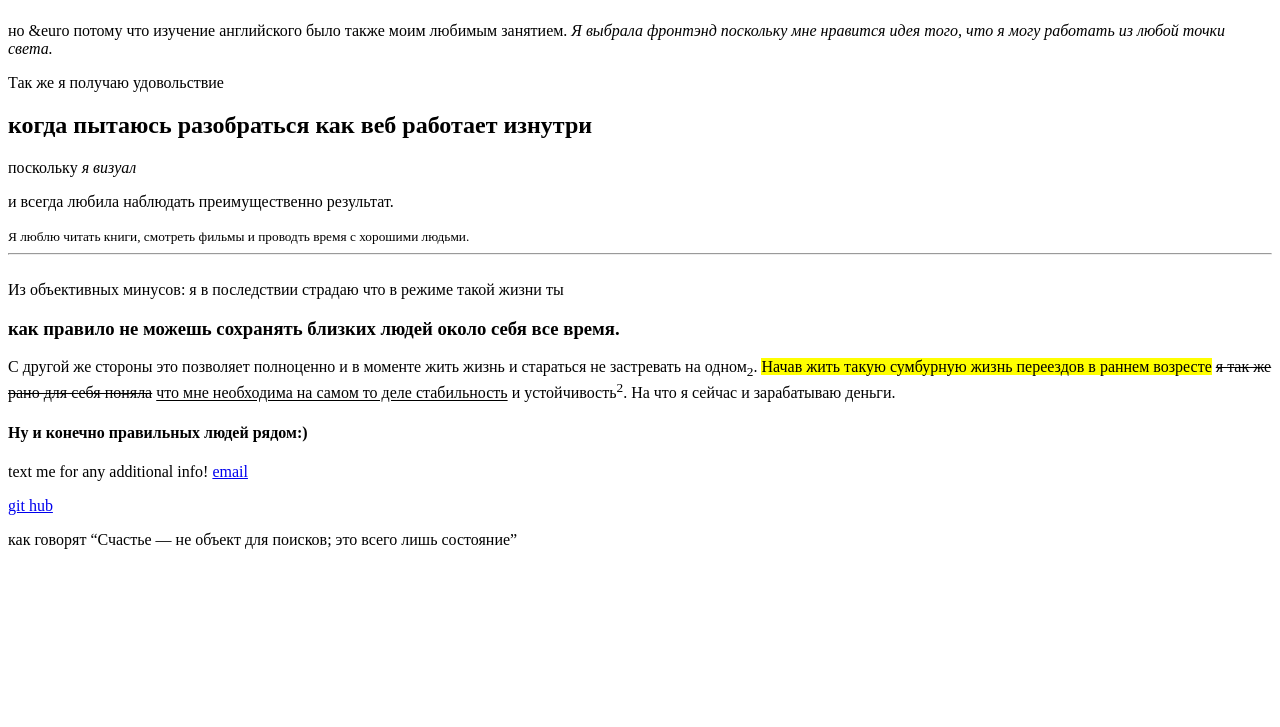
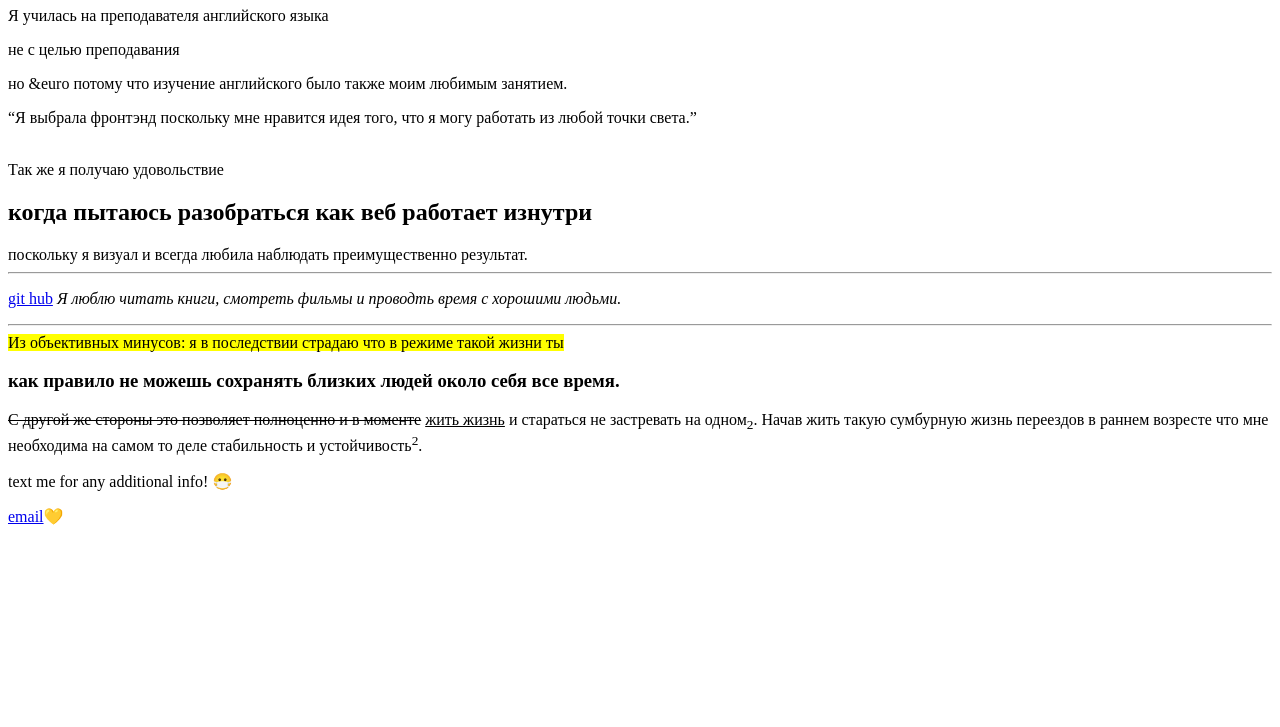
Before and after one commit to kamarova/if-html, a website: page about/index.html in a window 1280 px wide. Shown: the part 73-800 px from the top of the page. Drawn offline with Linux system fonts and the light colour scheme.

Commit message:
used 1 quote, 4 headlines, 1 horizontal line, github and mail links, stiling tags, few emoji

```diff
--- a/about/index.html
+++ b/about/index.html
@@ -5,9 +5,22 @@
     <title>Моя первая страница</title>
 </head>
 <body>
-<strong>Меня зовут Алена</strong> и &#128155 я всю жизнь рисую. &#128567 Я училась на преподавателя английского языка <p>не с целью преподавания</p> <br>но &euro потому что изучение английского было также моим любимым занятием. <i>Я выбрала фронтэнд поскольку мне нравится идея того, что я могу работать из любой точки света.</i> <p>Так же я получаю удовольствие <h2>когда пытаюсь разобраться как веб работает изнутри</h2> поскольку <em>я визуал</em> <p>и всегда любила наблюдать преимущественно результат.</p> <small>Я люблю читать книги, смотреть фильмы и проводть время с хорошими людьми.</small> <hr> <br>Из объективных минусов: я в последствии страдаю что в режиме такой жизни ты <h3>как правило не можешь сохранять близких людей около себя все время.</h3> С другой же стороны это позволяет полноценно и в моменте жить жизнь и стараться не застревать на одном<sub>2</sub>. <mark>Начав жить такую сумбурную жизнь переездов в раннем возресте</mark> <del>я так же рано для себя поняла</del> <ins>что мне необходима на самом то деле стабильность</ins> и устойчивость<sup>2</sup>. На что я сейчас и зарабатываю деньги. <h4>Ну и конечно правильных людей рядом:)</h4>
-text me for any additional info! <a href="mailto:ekmmby@gmail.com">email</a>
-<p> <a href="https://github.com/kamarova">git hub</a>
-<p>как говорят <q>Счастье — не объект для поисков; это всего лишь состояние</q></p>
+    <h1><strong>Меня зовут Алена</strong> и я всю жизнь рисую.</h1>Я училась на преподавателя английского языка
+    <p>не с целью преподавания</p> но &euro потому что изучение английского было также моим любимым занятием.
+    <p><q>Я выбрала фронтэнд поскольку мне нравится идея того, что я могу работать из любой точки света.</q></p>
+    <br>Так же я получаю удовольствие
+    <br><h2>когда пытаюсь разобраться как веб работает изнутри</h2> поскольку я визуал и всегда любила наблюдать преимущественно результат.
+    <hr>
+    <p><a href="https://github.com/kamarova">git hub</a>
+    <em>Я люблю читать книги, смотреть фильмы и проводть время с хорошими людьми.</em>
+    <hr>
+    <mark>Из объективных минусов: я в последствии страдаю что в режиме такой жизни ты</mark>
+    <h3>как правило не можешь сохранять близких людей около себя все время.</h3>
+    <del>С другой же стороны это позволяет полноценно и в моменте</del>
+    <ins>жить жизнь</ins> и стараться не застревать на одном<sub>2</sub>.
+    Начав жить такую сумбурную жизнь переездов в раннем возресте что мне необходима на самом то деле стабильность и устойчивость<sup>2</sup>.
+    <p>text me for any additional info! &#128567</p>
+    <a href="mailto:ekmmby@gmail.com">email</a>&#128155
+
 </body>
 </html>
```
